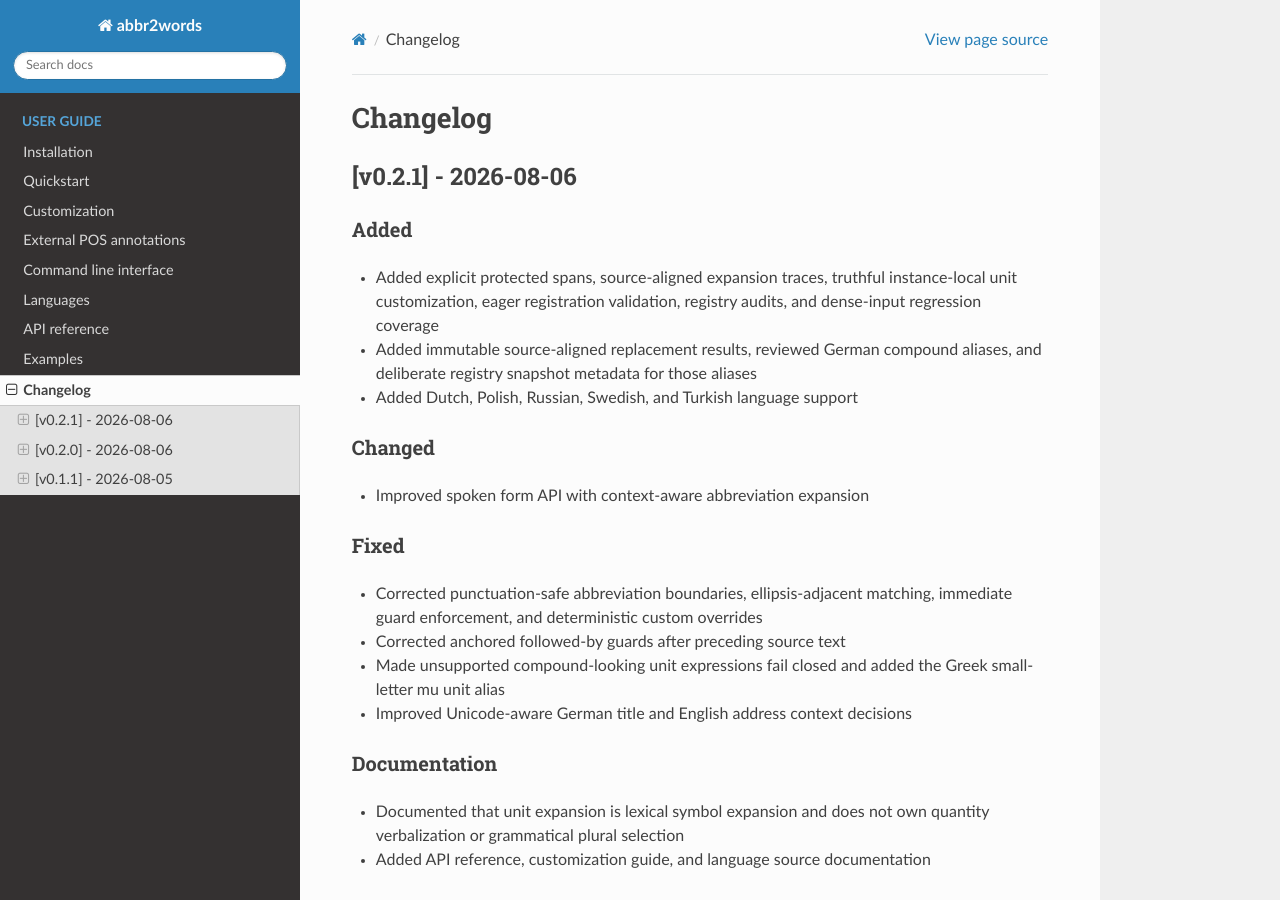
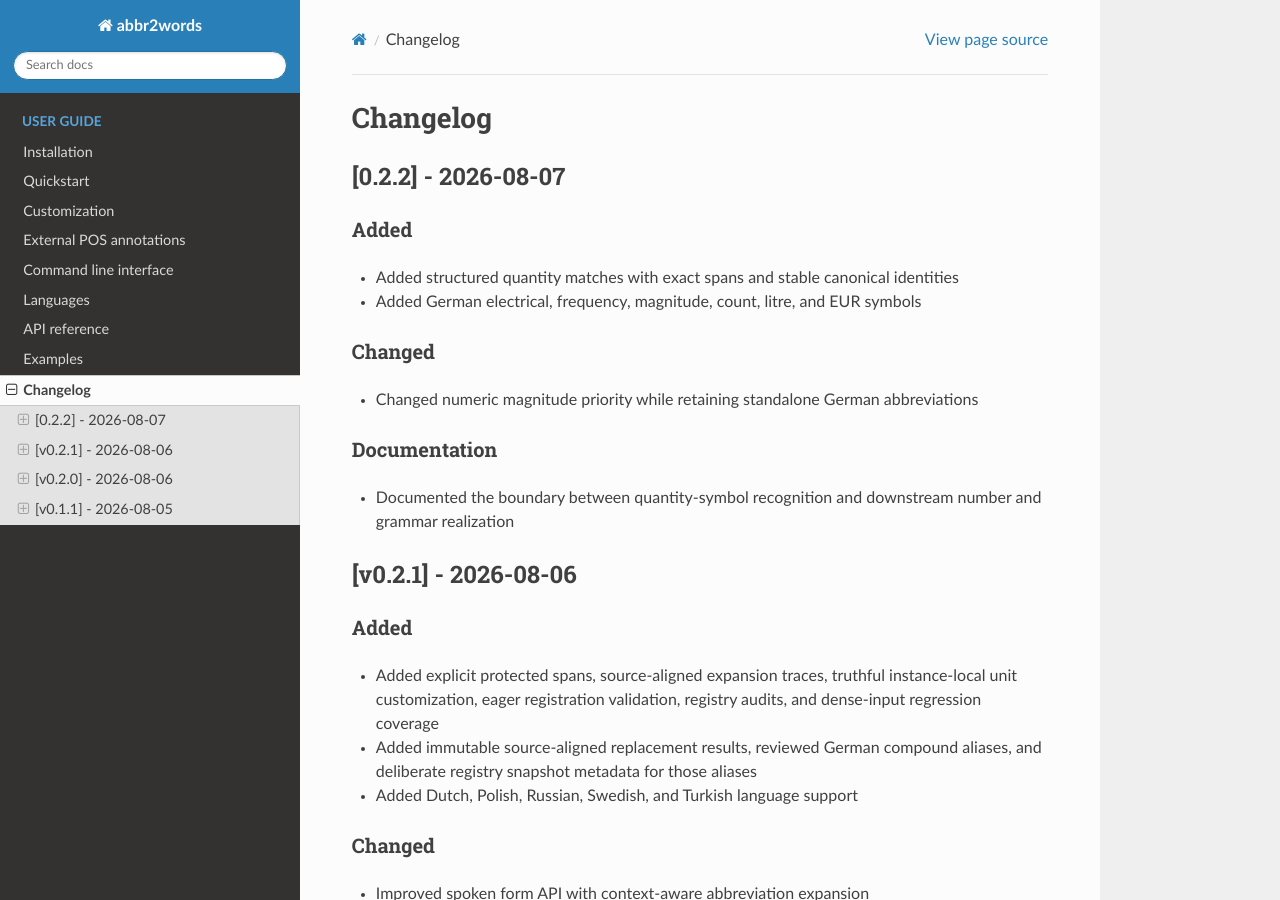
Before and after one commit to buchwandler/abbr2words, a Sphinx documentation site: the page built from docs/changelog.md, in a window 1280 px wide and 900 px high. Built offline with Sphinx 7.4.7 and the Read the Docs theme 3.1.0, drawn with Linux system fonts in a browser that asks for light colours; the version number is read from the project's files by our own code.

Commit message:
doc: update changelog

```diff
--- a/docs/changelog.md
+++ b/docs/changelog.md
@@ -1,4 +1,21 @@
 # Changelog
+
+## [0.2.2] - 2026-08-07
+
+### Added
+
+- Added structured quantity matches with exact spans and stable canonical identities
+- Added German electrical, frequency, magnitude, count, litre, and EUR symbols
+
+### Changed
+
+- Changed numeric magnitude priority while retaining standalone German abbreviations
+
+### Documentation
+
+- Documented the boundary between quantity-symbol recognition and downstream number and grammar realization
+
+<!-- generated by releaseledger -->
 
 ## [v0.2.1] - 2026-08-06
 
```
Also changed, not shown: .ledger/releaseledger/data/ledgers/main/releases/0.2.2/entries/entry-0001.md, .ledger/releaseledger/data/ledgers/main/releases/0.2.2/entries/entry-0002.md, .ledger/releaseledger/data/ledgers/main/releases/0.2.2/entries/entry-0003.md, .ledger/releaseledger/data/ledgers/main/releases/0.2.2/entries/entry-0004.md, .ledger/releaseledger/data/ledgers/main/releases/0.2.2/release.md, 4 other files.
